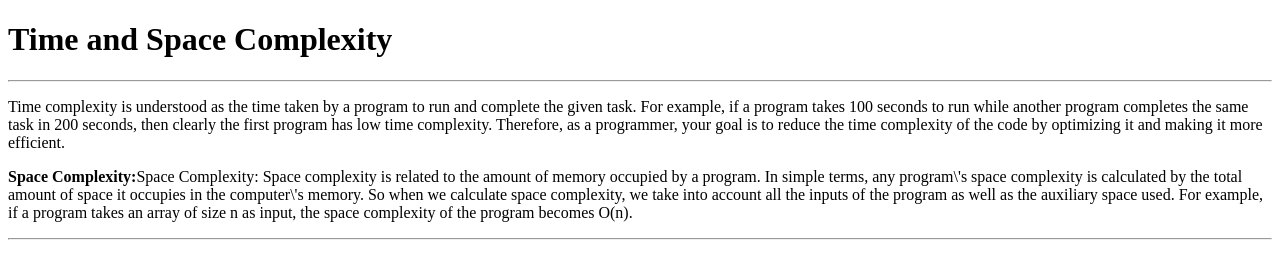
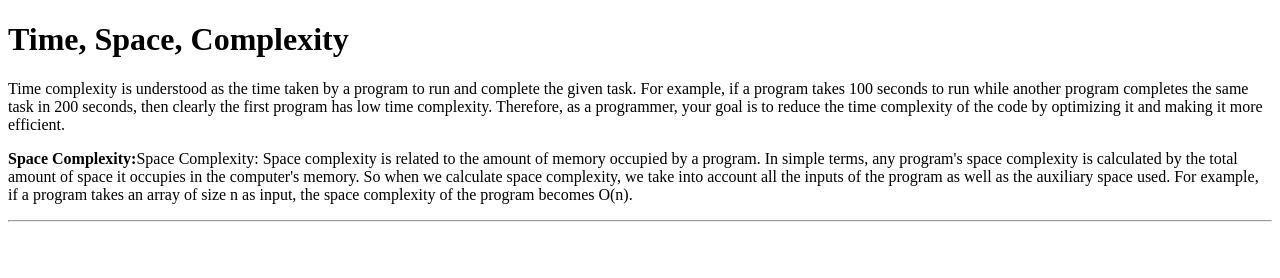
Before and after one commit to acciojob/time-and-space-complexity-akki9689, a website: page main.html in a window 1280 px wide. Drawn offline with Linux system fonts and the light colour scheme.

Commit message:
created a submission

```diff
--- a/main.html
+++ b/main.html
@@ -9,10 +9,10 @@
 
 <body>
 	<!-- the entire body must be written by student -->
-	<h1>Time and Space Complexity</h1>
-	<hr>
+	<h1>Time, Space, Complexity</h1>
+
 	<p>Time complexity is understood as the time taken by a program to run and complete the given task. For example, if a program takes 100 seconds to run while another program completes the same task in 200 seconds, then clearly the first program has low time complexity. Therefore, as a programmer, your goal is to reduce the time complexity of the code by optimizing it and making it more efficient.</p>
-	    <p><b>Space Complexity:</b>Space Complexity: Space complexity is related to the amount of memory occupied by a program. In simple terms, any program\'s space complexity is calculated by the total amount of space it occupies in the computer\'s memory. So when we calculate space complexity, we take into account all the inputs of the program as well as the auxiliary space used. For example, if a program takes an array of size n as input, the space complexity of the program becomes O(n).</p>
+	    <p><b>Space Complexity:</b>Space Complexity: Space complexity is related to the amount of memory occupied by a program. In simple terms, any program's space complexity is calculated by the total amount of space it occupies in the computer's memory. So when we calculate space complexity, we take into account all the inputs of the program as well as the auxiliary space used. For example, if a program takes an array of size n as input, the space complexity of the program becomes O(n).</p>
 	       <hr>
 
     <script type="text/javascript" src="./script.js">
```
